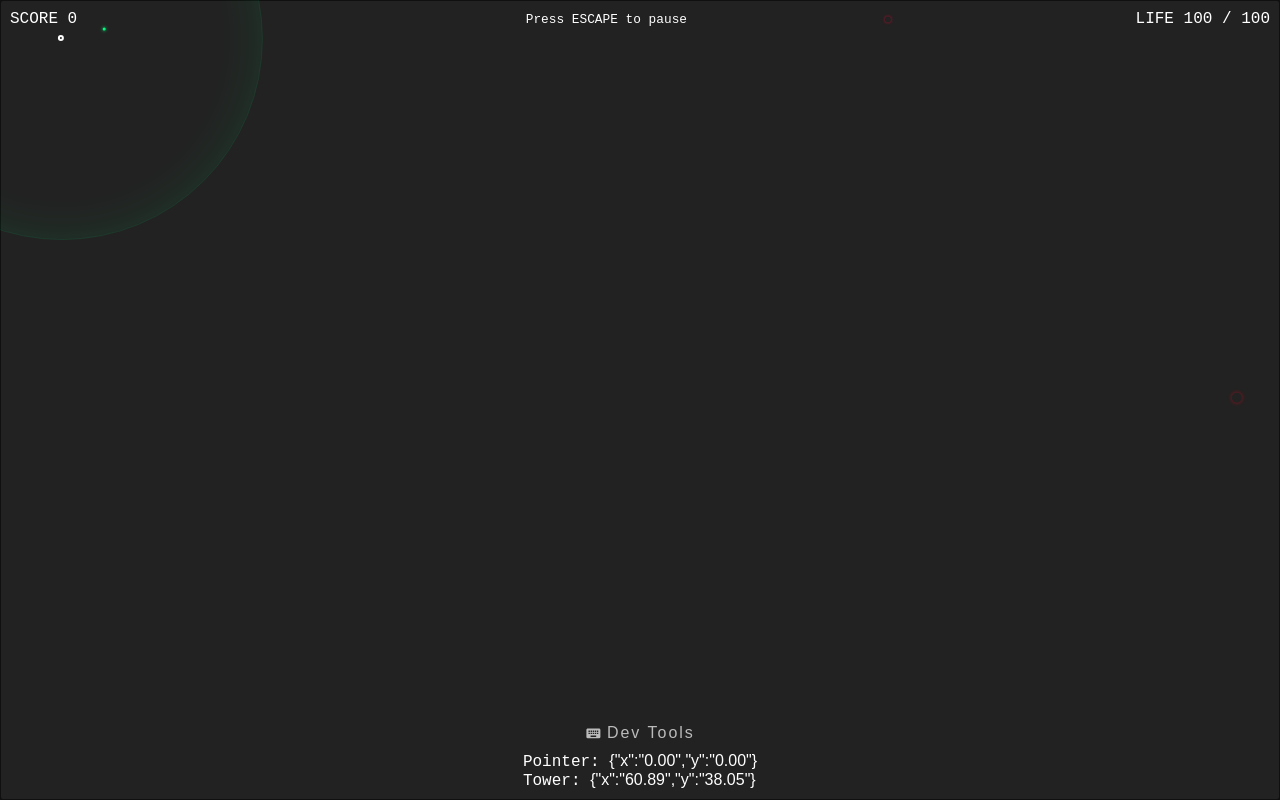
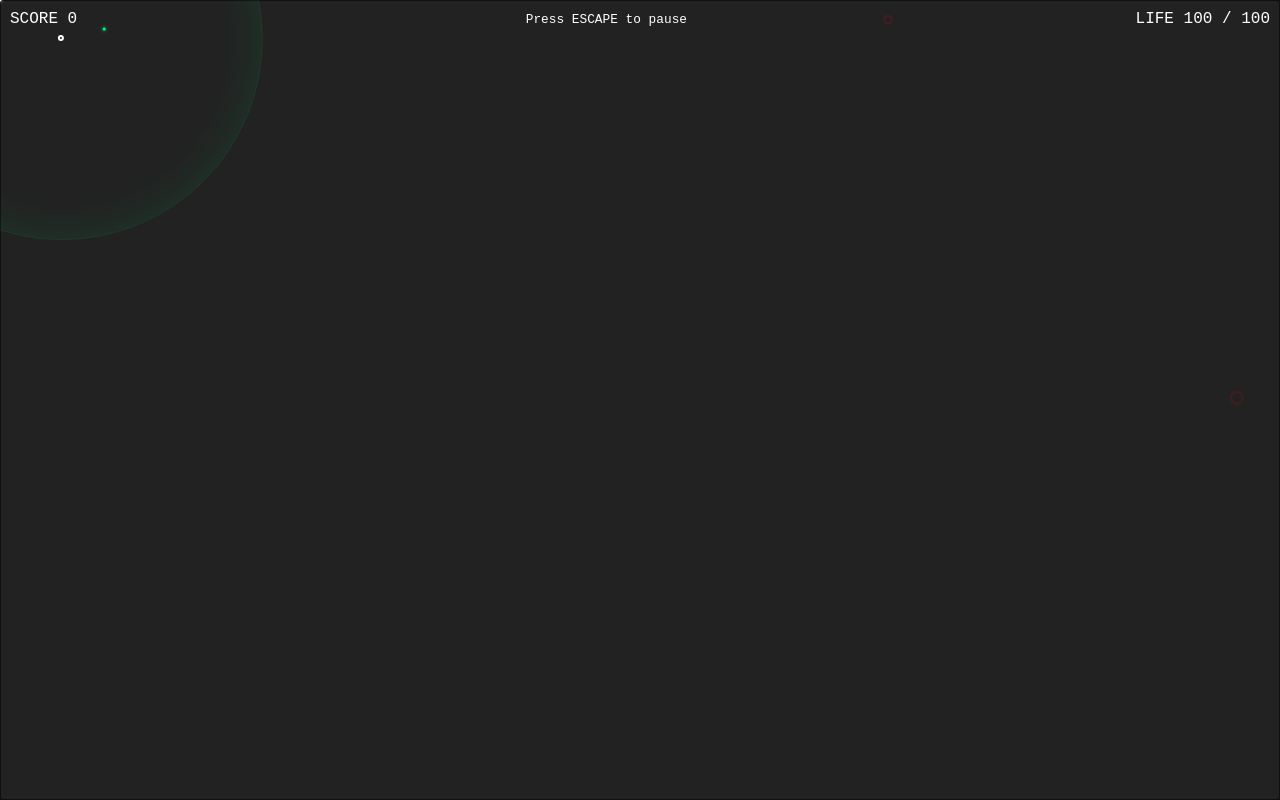
Before and after one commit to calebmpeterson/defend-the-tower, a React (Create React App) app: page / in a window 1280 px wide. Built offline with nearby package versions, Linux system fonts and the light colour scheme; a web font is replaced by a local one.

Commit message:
clean up logging

```diff
--- a/src/App.tsx
+++ b/src/App.tsx
@@ -8,6 +8,7 @@ import { GameLoop } from "./engine";
 import Bullets from "./entities/Bullets";
 import Enemies from "./entities/Enemies";
 import Explosions from "./entities/Explosions";
+import Pointer from "./entities/Pointer";
 import TargetingRangeIndicator from "./entities/TargetingRangeIndicator";
 import Tower from "./entities/Tower";
 import { useGameState } from "./state/game";
@@ -34,7 +35,7 @@ const sceneCss = css`
   width: 100%;
   position: relative;
   overflow: hidden;
-  cursor: crosshair;
+  cursor: none;
 `;
 
 function App() {
@@ -51,6 +52,7 @@ function App() {
         <div css={[layoutCss, overlayCss(state)]}>
           <div css={sceneCss} ref={setScreenRef}>
             <Tower />
+            <Pointer />
             <TargetingRangeIndicator />
             <Enemies />
             <Bullets />
--- a/src/components/DevTools.tsx
+++ b/src/components/DevTools.tsx
@@ -1,40 +1,11 @@
-import { css } from "@emotion/react";
-import { mdiKeyboard } from "@mdi/js";
-import { isNumber } from "lodash";
 import { FC } from "react";
-import { usePointerPosition } from "../input";
-import { useTowerPosition } from "../state/tower";
-import Header from "./Header";
-
-const containerCss = css``;
-
-const formatValue = (key: string, value: any) => {
-  if (isNumber(value)) {
-    return value.toFixed(2);
-  }
-
-  return value;
-};
 
 const DevTools: FC = () => {
-  const pointerPosition = usePointerPosition();
-  const towerPosition = useTowerPosition();
-
   if (process.env.NODE_ENV === "production") {
     return null;
   }
 
-  return (
-    <div css={containerCss}>
-      <Header iconPath={mdiKeyboard}>Dev Tools</Header>
-      <div>
-        Pointer: <code>{JSON.stringify(pointerPosition, formatValue)}</code>
-      </div>
-      <div>
-        Tower: <code>{JSON.stringify(towerPosition, formatValue)}</code>
-      </div>
-    </div>
-  );
+  return null;
 };
 
 export default DevTools;
--- /dev/null
+++ b/src/entities/Pointer.tsx
@@ -0,0 +1,29 @@
+import { css } from "@emotion/react";
+import { FC } from "react";
+import { useRecoilValue } from "recoil";
+import { pointerPositionState } from "../input";
+import { position } from "../utils/Geometry";
+
+const SIZE = 3;
+
+const pointerCss = css`
+  position: absolute;
+  width: ${SIZE}px;
+  height: ${SIZE}px;
+  box-sizing: border-box;
+  border-radius: ${SIZE}px;
+  background-color: rgb(var(--fg));
+  box-shadow: 0 0 3px 1px rgba(var(--fg), 0.33);
+`;
+
+const Pointer: FC = () => {
+  const pointerPosition = useRecoilValue(pointerPositionState);
+  return (
+    <div
+      css={pointerCss}
+      style={position(pointerPosition.x, pointerPosition.y, SIZE)}
+    />
+  );
+};
+
+export default Pointer;
--- a/src/systems/update.ts
+++ b/src/systems/update.ts
@@ -42,7 +42,6 @@ export const useUpdate = (): UpdateFn =>
         }
 
         if (get(gameState) === "upgrading") {
-          console.log("upgrading");
           return;
         }
 
--- a/src/systems/updaters/detectBulletCollisions.ts
+++ b/src/systems/updaters/detectBulletCollisions.ts
@@ -43,7 +43,6 @@ export const detectBulletCollisions: Updater = ({ get, set }) => {
     (enemy) => enemy.health <= 0 && enemy.isUpgradeTrigger
   );
   if (didTriggerUpgrade) {
-    console.log({ didTriggerUpgrade });
     set(gameState, "upgrading");
   }
 
```
